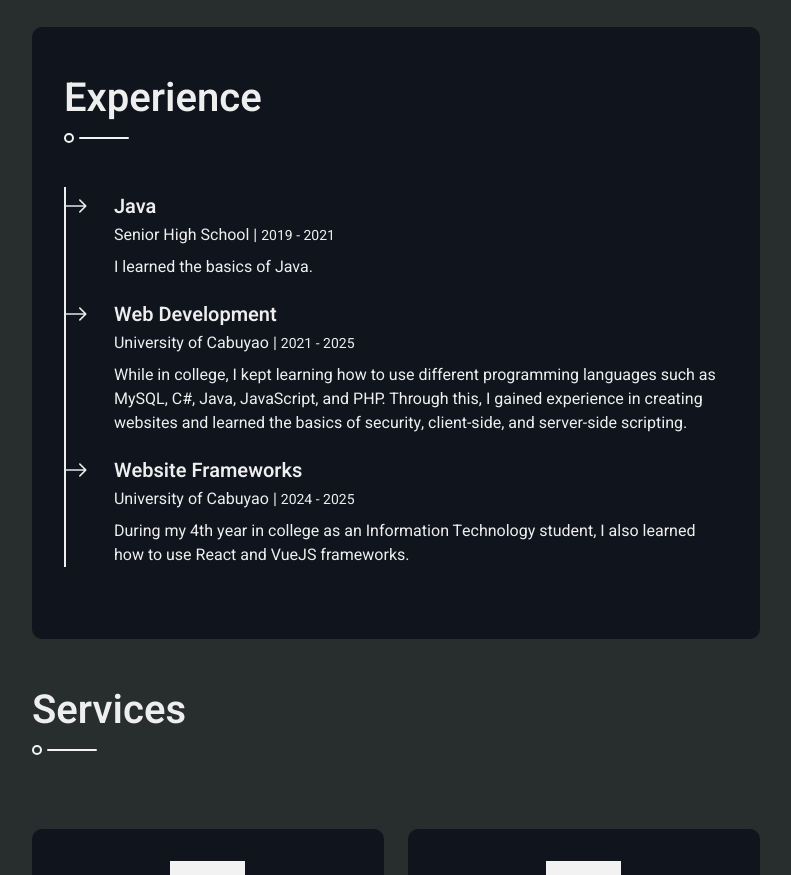
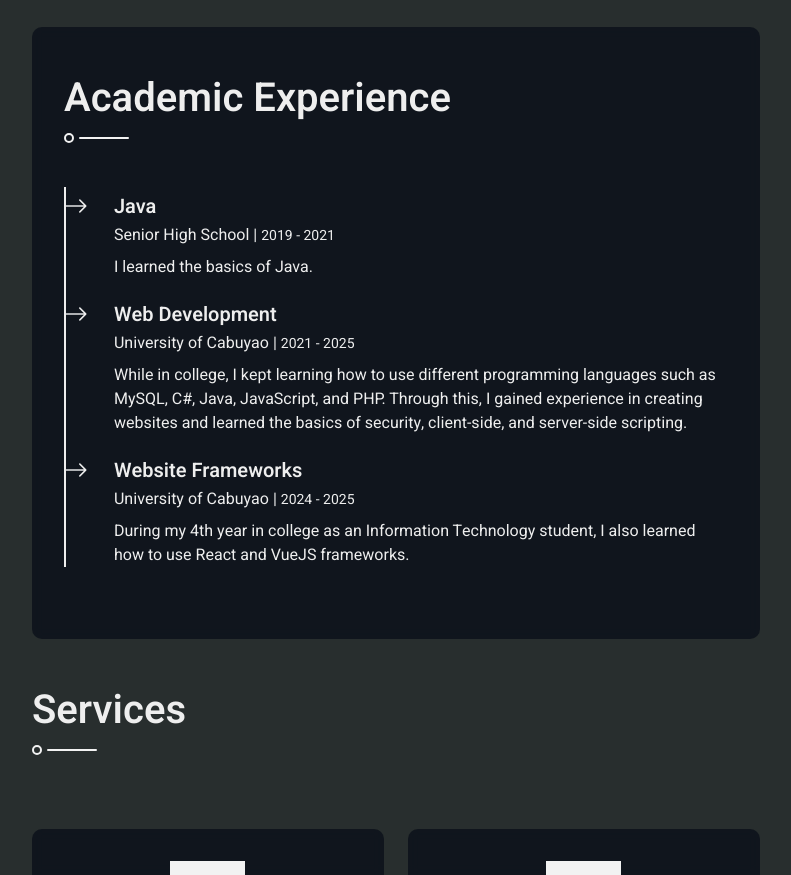
Before and after one commit to Carl-Lawrence/Web-Portfolio, a plain HTML site: page index.html in a window 1280 px wide. Shown: the part 970-1845 px from the top of the page, without its empty margins (438-1229 px from the left). Drawn offline with nearby package versions, Linux system fonts and the light colour scheme; animation ran at ten frames a second.

Commit message:
Update index.html

```diff
--- a/index.html
+++ b/index.html
@@ -190,7 +190,7 @@
 
                     <!-- Experience Start -->
                     <section class="py-5 wow fadeInUp Experience" data-wow-delay="0.1s">
-                        <h1 class="title pb-3 mb-5">Experience</h1>
+                        <h1 class="title pb-3 mb-5">Academic Experience</h1>
                         <div class="border-start border-2 border-light pt-2 ps-5">
                             <div class="position-relative mb-4">
                                 <span class="bi bi-arrow-right fs-4 text-light position-absolute" style="top: -5px; left: -50px;"></span>
```
